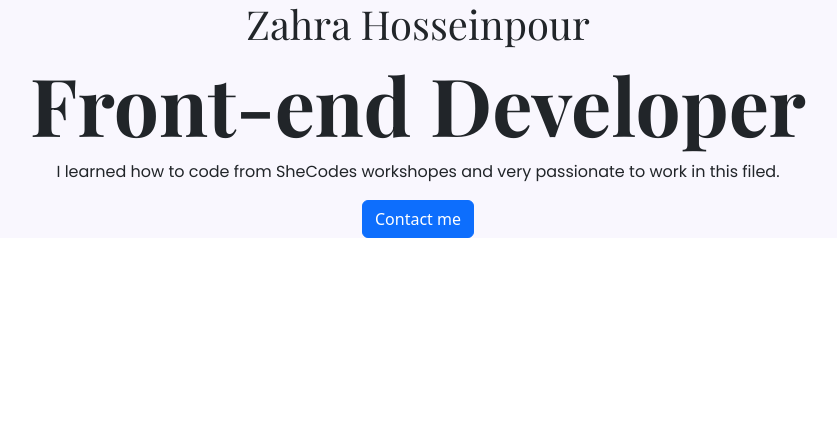
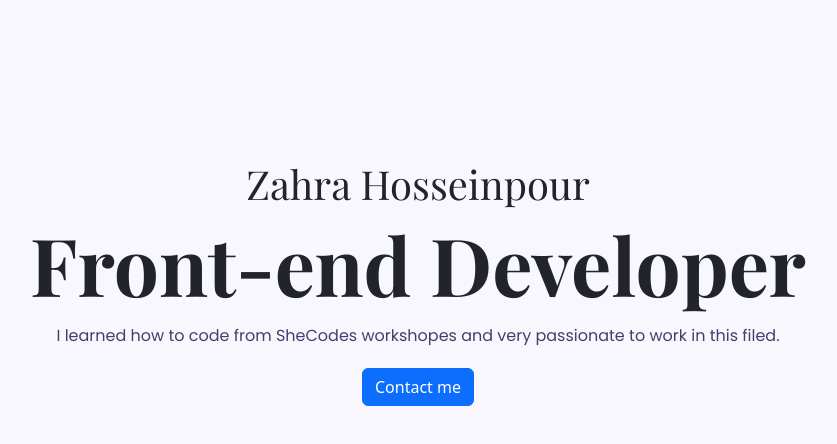
Before and after one commit to Z-Hp/my-portfolio, a plain HTML site: page index.html in a window 1280 px wide. Shown: the whole page, without its empty margins (222-1059 px from the left). Drawn offline with nearby package versions, Linux system fonts and the light colour scheme.

Commit message:
Added hero's spacing

```diff
--- a/styles.css
+++ b/styles.css
@@ -14,6 +14,7 @@ h6 {
 .hero {
   background-color: #f9f7fe;
   text-align: center;
+  padding: 160px 20px;
 }
 .hero h2 {
   font-size: 40px;
@@ -24,4 +25,6 @@ h6 {
 }
 .hero p {
   font-family: var(--context-font);
+  line-height: 2;
+  color: rgb(64 64 108);
 }
```
